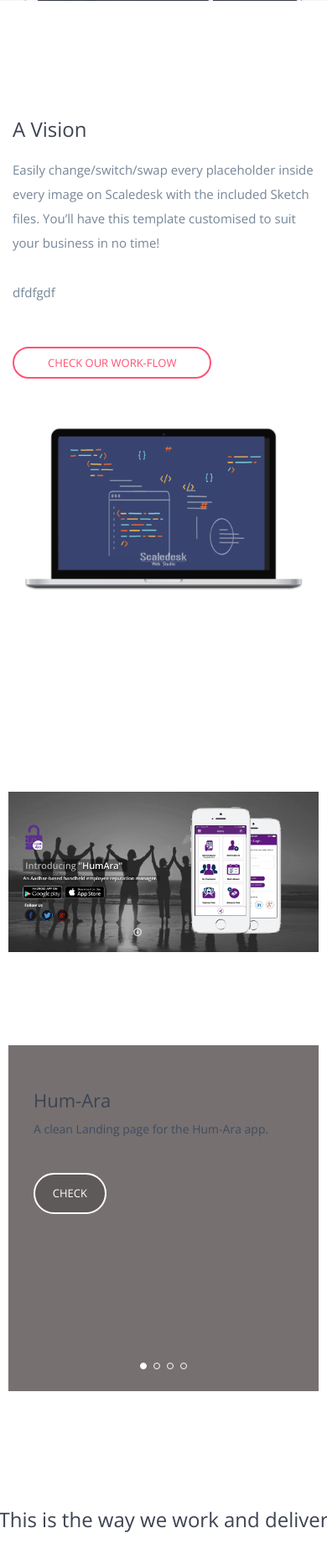
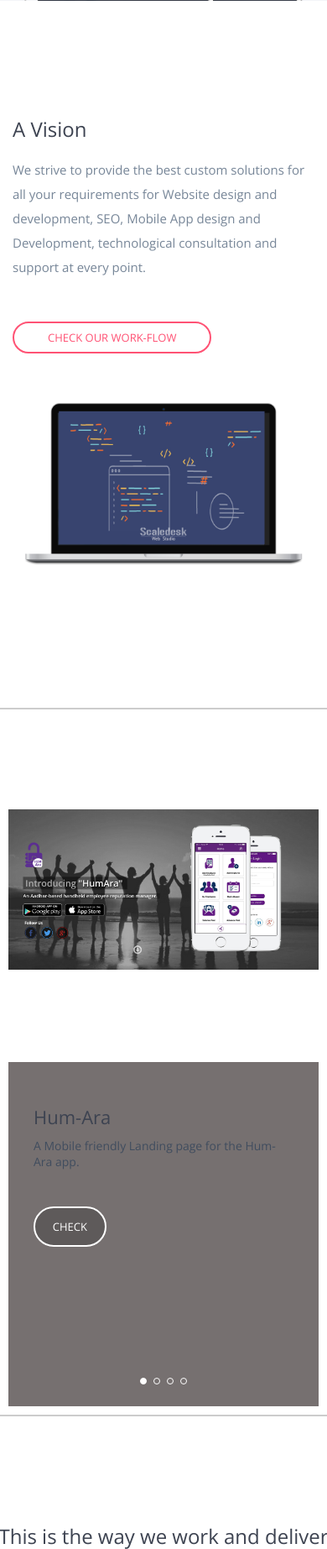
Before and after one commit to Scaledesk/scaledesk_landingpage, a PHP site: page / in a window 390 px wide. Shown: the part 3196-5041 px from the top of the page at 84% size. Run offline with PHP 8.4, Linux system fonts and the light colour scheme; some libraries are stand-ins or nearby versions.

Commit message:
Design,spelling corrections,vision,Phone no,google verif file add

```diff
--- a/css/styles.css
+++ b/css/styles.css
@@ -1166,7 +1166,7 @@ you can use the generic selector below, but it's slower:
 .icon-dribbble:before {
   content: "\e063"; }
 
-/*Custom CSS */
+/* ====================  Custom CSS ============================== */
 
 *body
 {font-family:font-family: 'Source Sans Pro', sans-serif !important;
@@ -1231,3 +1231,14 @@ header ul.primary-nav li a:hover {
   and (-webkit-min-device-pixel-ratio: 2)
   and (min-resolution: 192dpi) {
 }
+
+
+h1{
+    font-size: 48px;
+}
+
+.cd-slider-wrapper{
+    margin-top: 50px;
+    border-bottom: 2px solid #ccc;
+    border-top: 2px solid #ccc;
+}
--- /dev/null
+++ b/googled2af3c5c16fc13af.html
@@ -0,0 +1 @@
+google-site-verification: googled2af3c5c16fc13af.html
--- a/index.php
+++ b/index.php
@@ -18,7 +18,9 @@
     <meta name="alexaVerifyID" content="G5EVWcMGQmY0Vo4XmWpcgWB3uYw"/>
 
     <meta name="robots" content="index,follow">
+
     <link rel="apple-touch-icon" href="apple-touch-icon.png">
+
     <link rel="icon" type="image/png" href="favicon-32x32.png" sizes="32x32" />
     <link rel="icon" type="image/png" href="favicon-16x16.png" sizes="16x16" />
     <link rel="stylesheet" href="css/normalize.min.css">
@@ -133,7 +135,7 @@
                         <span data-icon="&#xe033;" class="icon"></span>
                     </div>
                     <div class="intro-content">
-                        <h5>Web Desing</h5>
+                        <h5>Web Design</h5>
                         <p>We cater to your custome needs to suit your start up, business or product. Your Idea , Our Execution. </p>
                     </div>
                 </div>
@@ -212,10 +214,8 @@
                 <div class="col-md-5">
                     <div class="feature-list">
                         <h3> A Vision</h3>
-                        <p>Easily change/switch/swap every placeholder inside every image on Scaledesk with the included Sketch files. You’ll have this template customised to suit your business in no time! </p>
-                        <p>
-                            dfdfgdf
-                        </p>
+                        <p>We strive to provide the best custom solutions for  all your requirements for Website design and development, SEO, Mobile App design and Development, technological consultation and support at every point.  </p>
+
 
                        <a href="#cd-timeline" class="btn btn-ghost btn-accent btn-small">Check our Work-Flow</a>
                     </div>
@@ -334,7 +334,7 @@
                     <div>
                         <h2>Hum-Ara</h2>
                         <p>
-                            A clean Landing page for the Hum-Ara app.
+                            A Mobile friendly Landing page for the Hum-Ara app.
                         </p>
                         <a href="http://hum-ara.com/" class="btn">Check</a>
                     </div>
@@ -362,7 +362,7 @@
                     <div>
                         <h2>Chawrionline.com</h2>
                         <p>
-                            An Online Marketplace for Buying and Selling of Bulk Paper transactions.
+                            An Online Marketplace for Buying and Selling of Paper in bulk.
                         </p>
                         <a href="http://www.chawrionline.com/" class="btn">Check</a>
                     </div>
@@ -374,12 +374,11 @@
 
                 <div class="cd-half-block content">
                     <div>
-                        <h2>Travally.in</h2>
+                        <h2>AsapHardware Solutions</h2>
                         <p>
-                            A Web portal for easy online booking pf cars,bus and
-                            Train at one place.
+                           A unique business initiative to help enthusiast to get all possible hardware or materials under single roof irrespective of event type.
                         </p>
-                        <a href="http://www.travally.in/#/home" class="btn">Check</a>
+                        <a href="http://www.asaphardwaresolutions.com" class="btn">Check out the Website</a>
                     </div>
                 </div> <!-- .cd-half-block.content -->
             </li>
@@ -486,7 +485,7 @@
             <div class="cd-timeline-content">
                 <h2>Delivery</h2>
                 <p>This is the content of the last section</p>
-                <span class="cd-date">Happy Clients , Happy We ! Success Party ! </span>
+                <span class="cd-date">Happy Clients , Happy We ! </span>
             </div> <!-- cd-timeline-content -->
         </div> <!-- cd-timeline-block -->
 
@@ -533,13 +532,13 @@
 
                     <form class="signup-form" action="mail.php" method="POST" role="form">
                         <div class="form-input-group">
-                            <i style="color:#34b3a0;" class="fa fa-envelope"></i><input type="text" class="" name="name" placeholder=" Your Name" required>
+                            <i style="color:#34b3a0;" class="fa fa-user"></i><input type="text" class="" name="name" placeholder=" Your Name" required>
                         </div>
                         <div class="form-input-group">
                             <i style="color:#34b3a0;" class="fa fa-envelope"></i><input type="email" class="" name="email" placeholder="Enter your email" required>
                         </div>
                         <div class="form-input-group">
-                            <i style="color:#34b3a0;" class="fa fa-phone"></i><input type="text" class="" name="phone"placeholder="Enter your Contact Number" required>
+                            <i style="color:#34b3a0;" class="fa fa-phone"></i><input type="text" class="" name="phone"placeholder="Enter your Contact Number" >
                         </div>
                         <button style="font-size:20px; font-weight:500;" name="submit" type="submit" class="btn-fill sign-up-btn">Get in Touch</button>
                     </form>
@@ -596,7 +595,23 @@
              India -201301.
 
              <hr>
-             <i class="fa fa-phone-square"></i> <h5> Contact : +91 120 4162750 </h5>
+             <h4> Contact Us</h4>
+             <h5>
+            <i class="fa fa-phone-square"></i> Landline : +91 120 4162750
+             </h5>
+
+              <h5>
+            <i style="font-size:17px;" class="fa fa-mobile"></i>&nbsp;&nbsp; Mobile : +91 8650265445
+             </h5>
+
+<!--
+             <h5>
+                 <a      href="intent://send/8650265445#Intent;scheme=smsto;package=com.whatsapp;action=android.intent.action.SENDTO;end"> Whatsapp</a>
+
+             </h5>
+-->
+
+
 
 
         </div>
@@ -673,6 +688,6 @@
 <script src="pointy-slider/js/jquery.mobile.custom.min.js"></script>
 <script src="pointy-slider/js/main.js"></script> <!-- Resource jQuery -->
 <script src="vertical-timeline/js/main.js"></script>
-<script src="js/constellation.js"></script>
+<!--<script src="js/constellation.js"></script>-->
 </body>
 </html>
```
